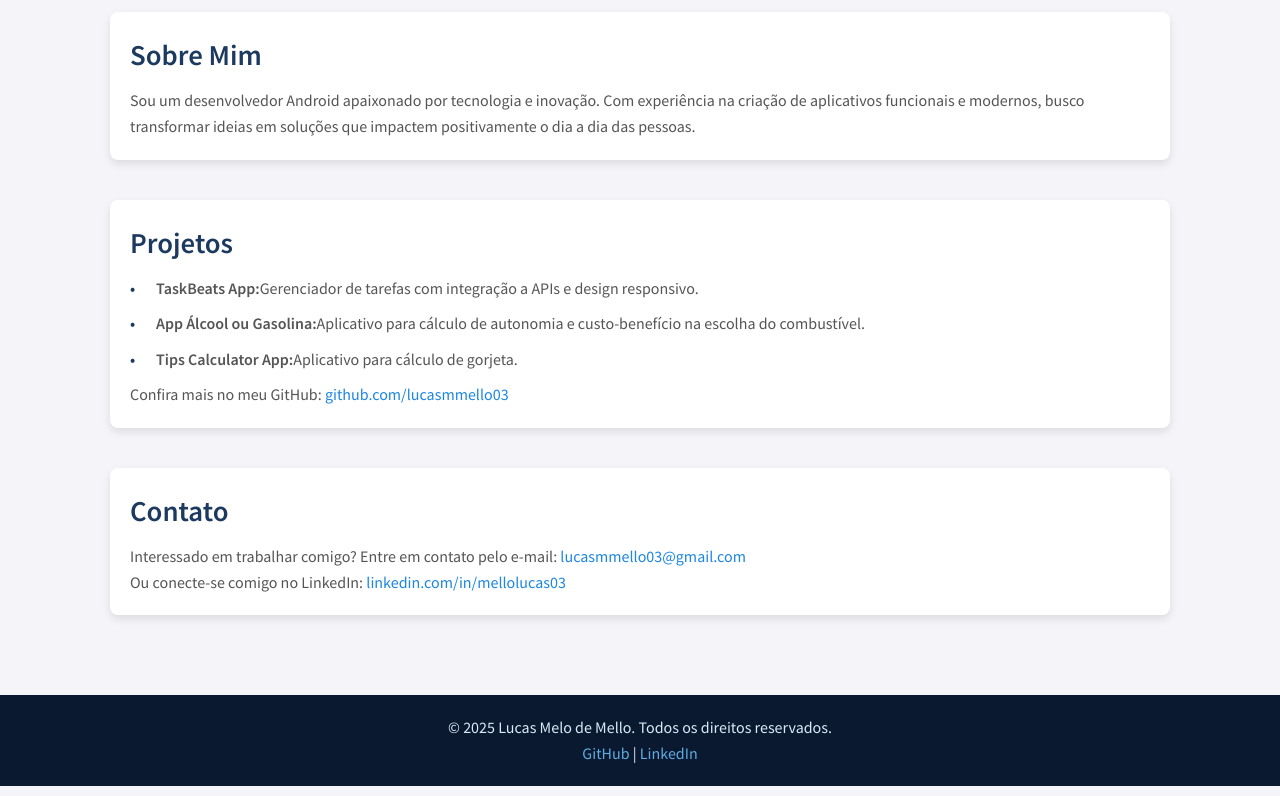
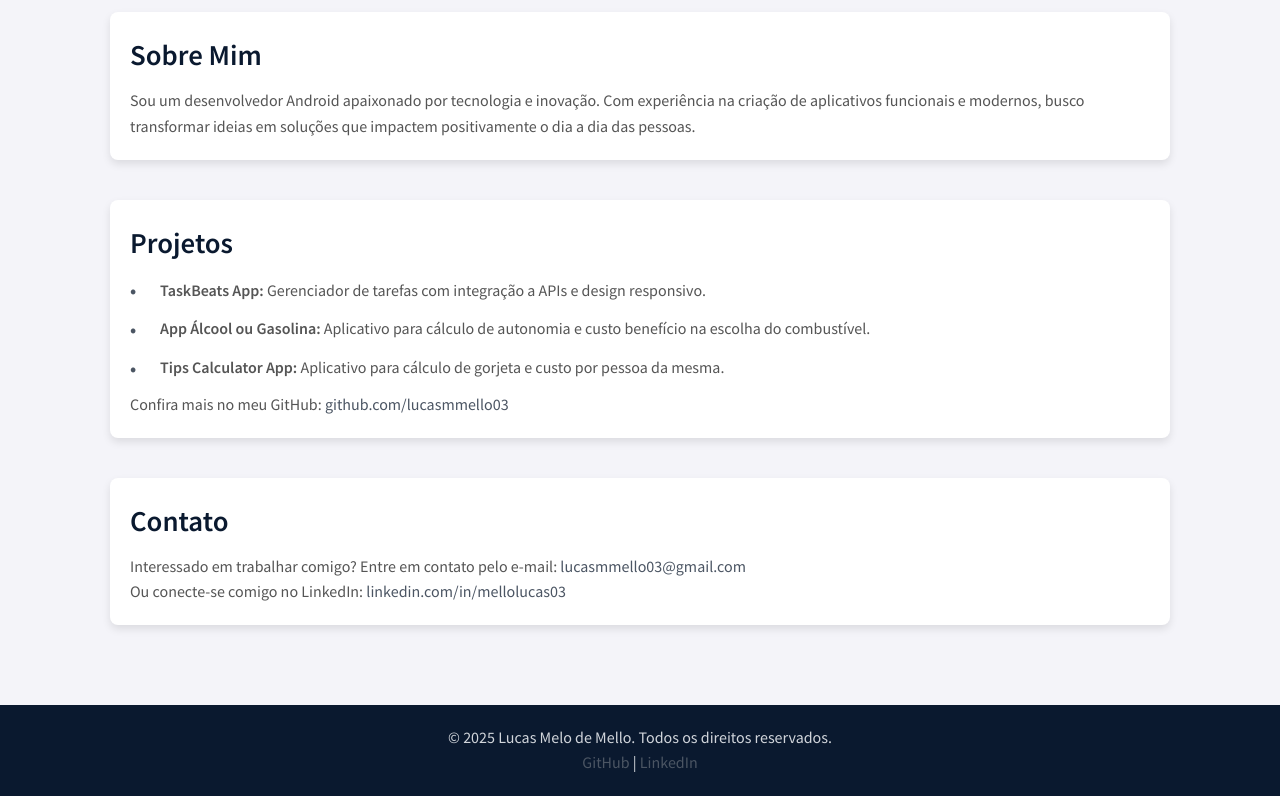
Before and after one commit to lucasmmello03/lucasmmello03.github.io, a plain HTML site: page index.html in a window 1280 px wide. Shown: the part 390-1186 px from the top of the page. Drawn offline with Linux system fonts and the light colour scheme.

Commit message:
third commit

```diff
--- a/index.html
+++ b/index.html
@@ -22,7 +22,7 @@
 
     /* Cabeçalho */
     header {
-      background: linear-gradient(135deg, #1c3a5f, #0a192f);
+      background: linear-gradient(135deg, #0a192f, #1c3a5f);
       color: #fff;
       text-align: center;
       padding: 50px 20px;
@@ -32,7 +32,7 @@
       width: 150px;
       height: 150px;
       border-radius: 50%;
-      border: 4px solid #5dade2;
+      border: 4px solid #6b7280; /* Cor mais clean e dark */
       margin-bottom: 20px;
       transition: transform 0.3s ease;
     }
@@ -49,7 +49,7 @@
     header p {
       font-size: 1.2rem;
       margin-top: 10px;
-      color: #d6eaf8;
+      color: #d1d5db;
     }
 
     /* Conteúdo Principal */
@@ -74,7 +74,7 @@
     }
 
     section h2 {
-      color: #1c3a5f;
+      color: #0a192f;
       font-size: 1.8rem;
       margin-bottom: 10px;
     }
@@ -91,28 +91,31 @@
 
     ul li {
       margin: 10px 0;
-      display: flex;
-      align-items: center;
+      position: relative;
+      padding-left: 30px; /* Espaço para o marcador */
+      line-height: 1.8; /* Altura uniforme das linhas */
     }
 
     ul li::before {
-      content: '\2022';
-      color: #1c3a5f;
+      content: '\2022'; /* Marcador personalizado */
+      color: #4b5563; /* Cor mais escura e clean */
       font-weight: bold;
-      display: inline-block;
-      width: 1rem;
-      margin-right: 10px;
+      font-size: 1.2rem;
+      position: absolute;
+      left: 0;
+      top: 50%; /* Centraliza o marcador verticalmente */
+      transform: translateY(-50%);
     }
 
     a {
-      color: #1c86e3;
+      color: #4b5563; /* Cor dos links mais escura e clean */
       text-decoration: none;
       font-weight: 500;
       transition: color 0.3s ease;
     }
 
     a:hover {
-      color: #5dade2;
+      color: #374151; /* Cor dos links no hover */
     }
 
     /* Rodapé */
@@ -120,18 +123,18 @@
       text-align: center;
       padding: 20px;
       background-color: #0a192f;
-      color: #d6eaf8;
+      color: #d1d5db;
       margin-top: 20px;
     }
 
     footer a {
-      color: #5dade2;
+      color: #4b5563;
       text-decoration: none;
       font-weight: 500;
     }
 
     footer a:hover {
-      color: #1c86e3;
+      color: #374151;
     }
 
     /* Responsividade */
@@ -142,6 +145,14 @@
 
       section {
         padding: 15px;
+      }
+
+      ul li {
+        padding-left: 25px; /* Ajuste menor para telas pequenas */
+      }
+
+      ul li::before {
+        font-size: 1rem; /* Marcador proporcional ao tamanho do texto */
       }
     }
   </style>
@@ -163,8 +174,8 @@
       <h2>Projetos</h2>
       <ul>
         <li><strong>TaskBeats App: </strong> Gerenciador de tarefas com integração a APIs e design responsivo.</li>
-          <li><strong>App Álcool ou Gasolina: </strong> Aplicativo para cálculo de autonomia e custo-benefício na escolha do combustível.</li>
-          <li><strong>Tips Calculator App: </strong> Aplicativo para cálculo de gorjeta.</li>
+        <li><strong>App Álcool ou Gasolina: </strong> Aplicativo para cálculo de autonomia e custo benefício na escolha do combustível.</li>
+        <li><strong>Tips Calculator App: </strong> Aplicativo para cálculo de gorjeta e custo por pessoa da mesma.</li>
       </ul>
       <p>Confira mais no meu GitHub: <a href="https://github.com/lucasmmello03" target="_blank">github.com/lucasmmello03</a></p>
     </section>
```
Lines whose indentation alone changed are shown as unchanged.
